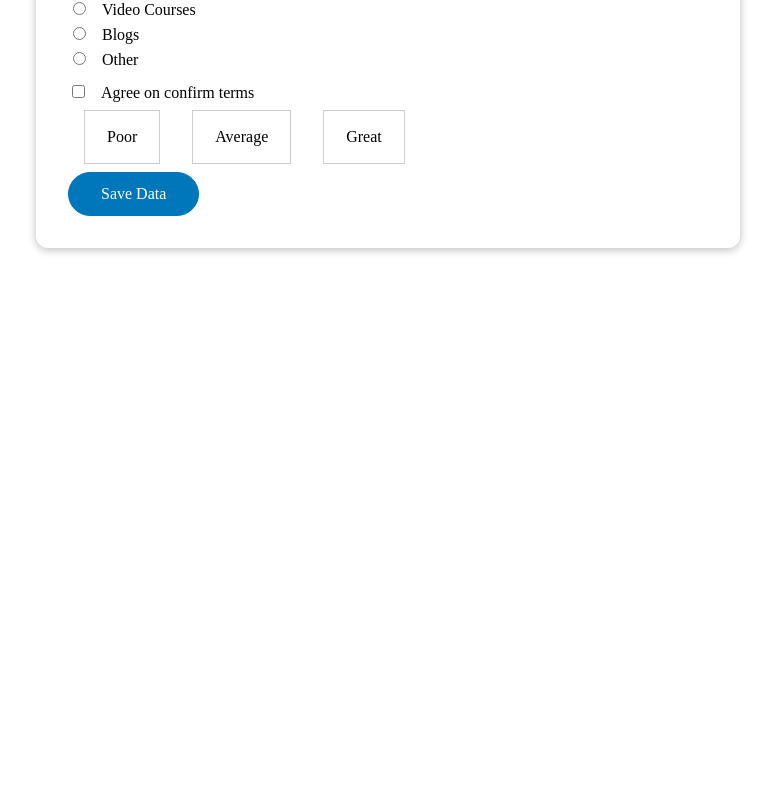
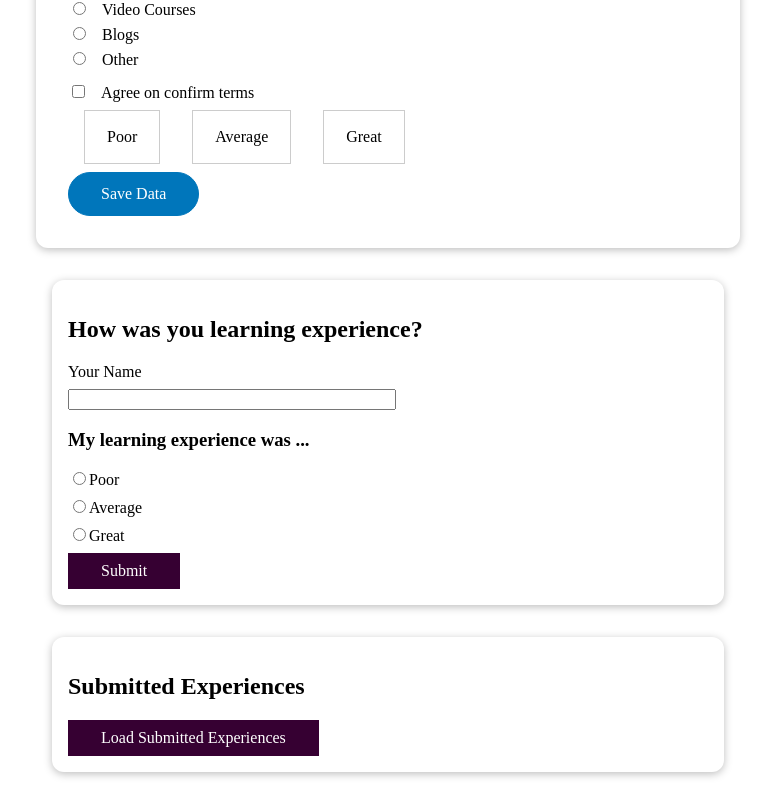
Before and after one commit to abahrisd/vue-mastery, a Vue app: page / in a window 1280 px wide. Shown: the part 1042-1846 px from the top of the page, without its empty margins (252-1027 px from the left). Before the commit the page ends 1322 px from the top, so only its background shows below. Built offline with nearby package versions, Linux system fonts and the light colour scheme.

Commit message:
basic back with firebase

```diff
--- a/src/App.vue
+++ b/src/App.vue
@@ -3,6 +3,8 @@
   import ActiveGoals from "@/components/ActiveGoals.vue";
   import ManageGoals from "@/components/ManageGoals.vue";
   import TheForm from "@/components/form/TheForm.vue";
+  import LearningSurvey from "@/components/work-w-back/LearningSurvey.vue";
+  import UserExperiences from "@/components/work-w-back/UserExperiences.vue";
 
   export default {
     components: {
@@ -10,9 +12,12 @@
       ActiveGoals,
       ManageGoals,
       TheForm,
+      LearningSurvey,
+      UserExperiences,
     },
     data() {
       return {
+        // savedSurveyResults: [],
         selectedComponent: 'active-goals',
         fancyText: 'Super fancy text',
         friends: [
@@ -51,7 +56,17 @@
       },
       setSelectedComponent(cpmName) {
         this.selectedComponent = cpmName;
-      }
+      },
+      // back
+      // storeSurvey(surveyData) {
+      //   const surveyResult = {
+      //     name: surveyData.userName,
+      //     rating: surveyData.rating,
+      //     id: new Date().toISOString(),
+      //   };
+      //   this.savedSurveyResults.push(surveyResult);
+      //   console.log(surveyResult);
+      // },
     },
     computed: {
 
@@ -96,6 +111,10 @@
 
   <the-form/>
 
+  <div>
+    <learning-survey></learning-survey>
+    <user-experiences></user-experiences>
+  </div>
 </template>
 
 <style scoped>
--- /dev/null
+++ b/src/components/UI/BaseButton.vue
@@ -0,0 +1,22 @@
+<template>
+  <button>
+    <slot></slot>
+  </button>
+</template>
+
+<style scoped>
+button {
+  font: inherit;
+  border: 1px solid #360032;
+  background-color: #360032;
+  color: white;
+  padding: 0.5rem 2rem;
+  cursor: pointer;
+}
+
+button:hover,
+button:active {
+  background-color: #5c0556;
+  border-color: #5c0556;
+}
+</style>
--- /dev/null
+++ b/src/components/UI/BaseCard.vue
@@ -0,0 +1,15 @@
+<template>
+  <div>
+    <slot></slot>
+  </div>
+</template>
+
+<style scoped>
+div {
+  margin: 2rem auto;
+  max-width: 40rem;
+  padding: 1rem;
+  border-radius: 12px;
+  box-shadow: 0 2px 8px rgba(0, 0, 0, 0.26);
+}
+</style>
--- /dev/null
+++ b/src/components/work-w-back/LearningSurvey.vue
@@ -0,0 +1,95 @@
+<template>
+  <section>
+    <base-card>
+      <h2>How was you learning experience?</h2>
+      <form @submit.prevent="submitSurvey">
+        <div class="form-control">
+          <label for="name">Your Name</label>
+          <input type="text" id="name" name="name" v-model.trim="enteredName" />
+        </div>
+        <h3>My learning experience was ...</h3>
+        <div class="form-control">
+          <input type="radio" id="rating-poor" value="poor" name="rating" v-model="chosenRating" />
+          <label for="rating-poor">Poor</label>
+        </div>
+        <div class="form-control">
+          <input
+            type="radio"
+            id="rating-average"
+            value="average"
+            name="rating"
+            v-model="chosenRating"
+          />
+          <label for="rating-average">Average</label>
+        </div>
+        <div class="form-control">
+          <input type="radio" id="rating-great" value="great" name="rating" v-model="chosenRating" />
+          <label for="rating-great">Great</label>
+        </div>
+        <p
+          v-if="invalidInput"
+        >One or more input fields are invalid. Please check your provided data.</p>
+        <div>
+          <base-button>Submit</base-button>
+        </div>
+      </form>
+    </base-card>
+  </section>
+</template>
+
+<script>
+import BaseButton from "@/components/UI/BaseButton.vue";
+import BaseCard from "@/components/UI/BaseCard.vue";
+
+export default {
+  components: {BaseCard, BaseButton},
+  data() {
+    return {
+      enteredName: '',
+      chosenRating: null,
+      invalidInput: false,
+    };
+  },
+  emits: ['survey-submit'],
+  methods: {
+    submitSurvey() {
+      if (this.enteredName === '' || !this.chosenRating) {
+        this.invalidInput = true;
+        return;
+      }
+      this.invalidInput = false;
+
+      // this.$emit('survey-submit', {
+      //   userName: this.enteredName,
+      //   rating: this.chosenRating,
+      // });
+
+      fetch('https://vue-http-e0b15-default-rtdb.firebaseio.com/surveys.json', {
+        method: 'POST',
+        headers: {
+          'Content-Type': 'application/json',
+        },
+        body: JSON.stringify({
+          name: this.enteredName,
+          rating: this.chosenRating,
+        }),
+      });
+
+      this.enteredName = '';
+      this.chosenRating = null;
+    },
+  },
+};
+</script>
+
+<style scoped>
+.form-control {
+  margin: 0.5rem 0;
+}
+
+input[type='text'] {
+  display: block;
+  width: 20rem;
+  margin-top: 0.5rem;
+}
+</style>
--- /dev/null
+++ b/src/components/work-w-back/SurveyResult.vue
@@ -0,0 +1,49 @@
+<template>
+  <li>
+    <p>
+      <span class="highlight">{{ name }}</span> rated the learning experience
+      <span :class="ratingClass">{{ rating }}</span>.
+    </p>
+  </li>
+</template>
+
+<script>
+export default {
+  props: ['name', 'rating'],
+  computed: {
+    ratingClass() {
+      return 'highlight rating--' + this.rating;
+    },
+  },
+};
+</script>
+
+<style scoped>
+li {
+  margin: 1rem 0;
+  border: 1px solid #ccc;
+  padding: 1rem;
+}
+
+h3,
+p {
+  font-size: 1rem;
+  margin: 0.5rem 0;
+}
+
+.highlight {
+  font-weight: bold;
+}
+
+.rating--poor {
+  color: #b80056;
+}
+
+.rating--average {
+  color: #330075;
+}
+
+.rating--great {
+  color: #008327;
+}
+</style>
--- /dev/null
+++ b/src/components/work-w-back/UserExperiences.vue
@@ -0,0 +1,70 @@
+<template>
+  <section>
+    <base-card>
+      <h2>Submitted Experiences</h2>
+      <div>
+        <base-button @click="loadExpiriences">Load Submitted Experiences</base-button>
+      </div>
+      <ul>
+        <survey-result
+          v-for="result in results"
+          :key="result.id"
+          :name="result.name"
+          :rating="result.rating"
+        ></survey-result>
+      </ul>
+    </base-card>
+  </section>
+</template>
+
+<script>
+import SurveyResult from './SurveyResult.vue';
+import BaseCard from "@/components/UI/BaseCard.vue";
+import BaseButton from "@/components/UI/BaseButton.vue";
+
+export default {
+  // props: ['results'],
+  data() {
+    return {
+      results: [],
+    }
+  },
+  methods: {
+    loadExpiriences() {
+
+      fetch('https://vue-http-e0b15-default-rtdb.firebaseio.com/surveys.json').then(response => {
+        if (response.ok) {
+          return response.json();
+        }
+      }).then(data => {
+        const results = [];
+
+        for (const id in data) {
+          results.push({
+            id,
+            name: data[id].name,
+            rating: data[id].rating,
+          })
+        }
+
+        console.log('results',results);
+
+        this.results = results;
+      });
+    }
+  },
+  components: {
+    BaseButton,
+    BaseCard,
+    SurveyResult,
+  },
+};
+</script>
+
+<style scoped>
+ul {
+  list-style: none;
+  margin: 0;
+  padding: 0;
+}
+</style>
```
